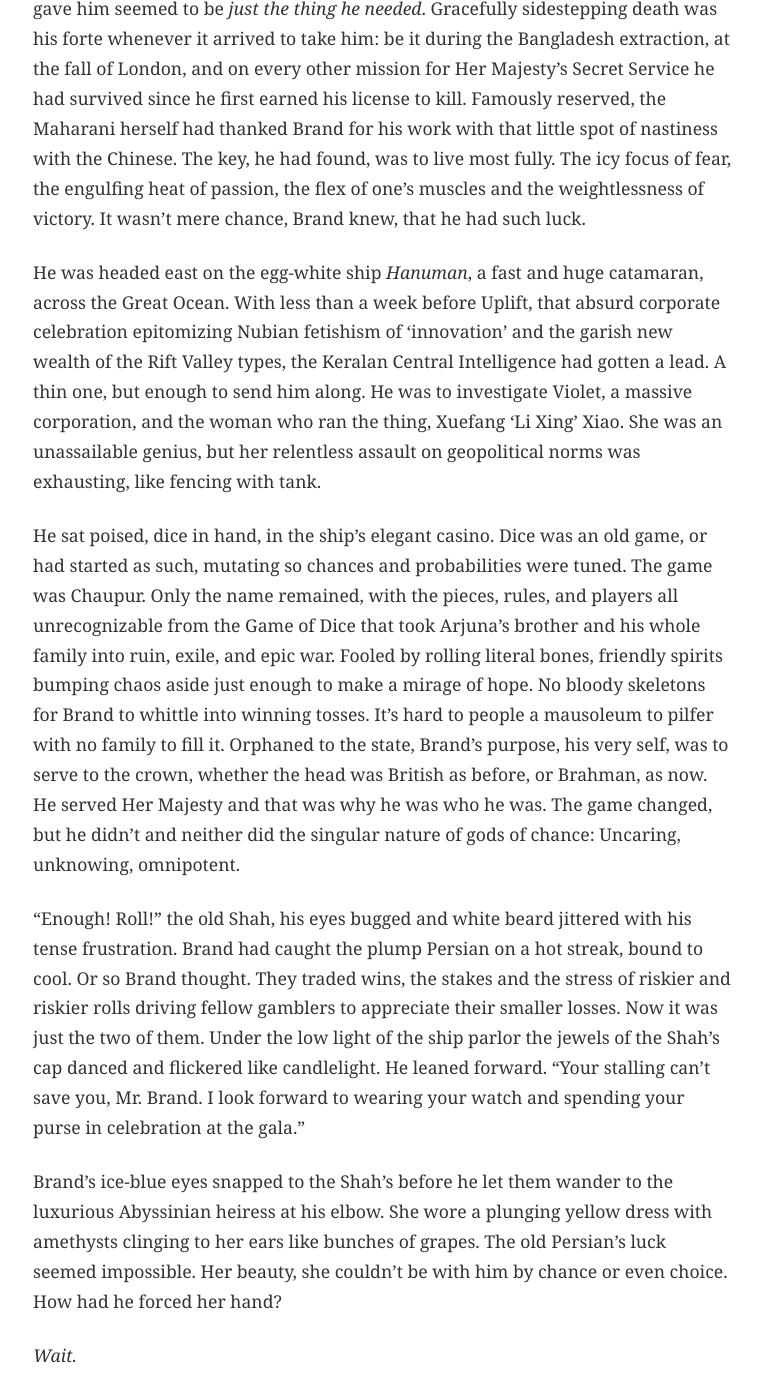
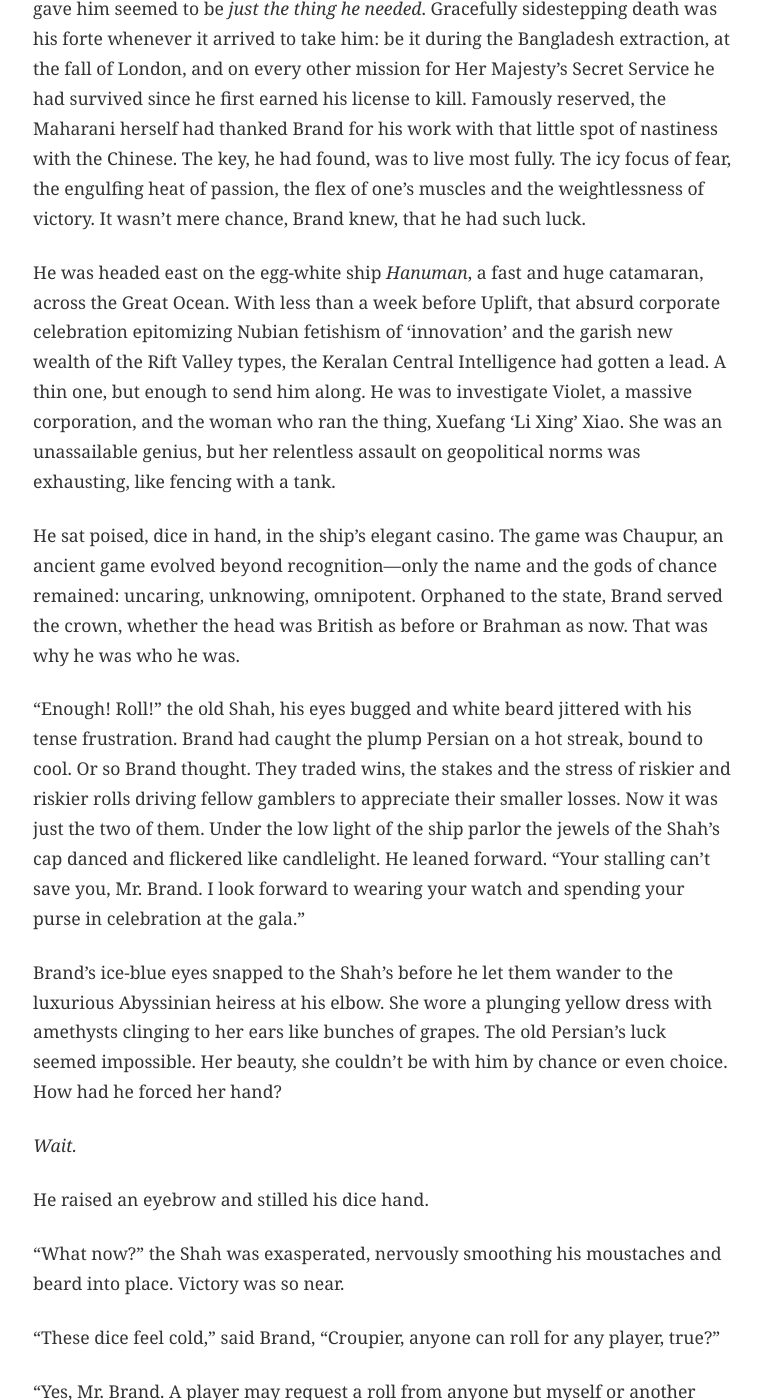
Before and after one commit to kmunki/kmunki.github.io, a Jekyll site: the page built from _fiction/violet/012-chapter-02.md, in a window 1280 px wide and 1400 px high, scrolled down 668 px. Shown: the whole window, without its empty margins (257-1019 px from the left). Built offline with Jekyll 4.4.1, drawn with Linux system fonts in a browser that asks for light colours; some of the changed text lies outside the part shown.

Commit message:
Polish Ch 2: Compression, grammar, transitions
Applied 3 targeted improvements from developmental review:

1. Dice history compression: Condensed confusing Arjuna/Chaupur
   digression from 9 sentences to 3, preserving thematic point
   (Brand's identity tied to service, uncaring gods of chance) while
   removing obscure metaphors that interrupted momentum

2. Grammar fix: "like fencing with tank" → "like fencing with a tank"
   (missing article)

3. Transition bridging: Added beat of Brand collecting winnings and
   moving to bar, making the casino→bar shift feel earned rather
   than jumped

Status: Revised Draft → Near Final Draft
Review: Scrivener-Exports/Violet/development/reviews/02-Jack-Brand-International-Man-of-Mystery.md

🤖 Generated with Claude Code
Co-Authored-By: Claude <noreply@anthropic.com>

```diff
--- a/_fiction/violet/012-chapter-02.md
+++ b/_fiction/violet/012-chapter-02.md
@@ -9,9 +9,9 @@ date: December 15, 2025
 ---
 Luck had long been on the European’s side. You know the type. Bullets with Jack Brand’s name went just wide while his hip shots found their mark’s heart. Nefarious elements with the upper hand gloated just long enough for him to escape and die another day. Whatever random gadgets the old codger of a quartermaster gave him seemed to be *just the thing he needed*. Gracefully sidestepping death was his forte whenever it arrived to take him: be it during the Bangladesh extraction, at the fall of London, and on every other mission for Her Majesty’s Secret Service he had survived since he first earned his license to kill. Famously reserved, the Maharani herself had thanked Brand for his work with that little spot of nastiness with the Chinese. The key, he had found, was to live most fully. The icy focus of fear, the engulfing heat of passion, the flex of one’s muscles and the weightlessness of victory. It wasn’t mere chance, Brand knew, that he had such luck.
 
-He was headed east on the egg-white ship *Hanuman*, a fast and huge catamaran, across the Great Ocean. With less than a week before Uplift, that absurd corporate celebration epitomizing Nubian fetishism of ‘innovation’ and the garish new wealth of the Rift Valley types, the Keralan Central Intelligence had gotten a lead. A thin one, but enough to send him along. He was to investigate Violet, a massive corporation, and the woman who ran the thing, Xuefang ‘Li Xing’ Xiao. She was an unassailable genius, but her relentless assault on geopolitical norms was exhausting, like fencing with tank.
+He was headed east on the egg-white ship *Hanuman*, a fast and huge catamaran, across the Great Ocean. With less than a week before Uplift, that absurd corporate celebration epitomizing Nubian fetishism of 'innovation' and the garish new wealth of the Rift Valley types, the Keralan Central Intelligence had gotten a lead. A thin one, but enough to send him along. He was to investigate Violet, a massive corporation, and the woman who ran the thing, Xuefang 'Li Xing' Xiao. She was an unassailable genius, but her relentless assault on geopolitical norms was exhausting, like fencing with a tank.
 
-He sat poised, dice in hand, in the ship’s elegant casino. Dice was an old game, or had started as such, mutating so chances and probabilities were tuned. The game was Chaupur. Only the name remained, with the pieces, rules, and players all unrecognizable from the Game of Dice that took Arjuna’s brother and his whole family into ruin, exile, and epic war. Fooled by rolling literal bones, friendly spirits bumping chaos aside just enough to make a mirage of hope. No bloody skeletons for Brand to whittle into winning tosses. It’s hard to people a mausoleum to pilfer with no family to fill it. Orphaned to the state, Brand’s purpose, his very self, was to serve to the crown, whether the head was British as before, or Brahman, as now. He served Her Majesty and that was why he was who he was. The game changed, but he didn’t and neither did the singular nature of gods of chance: Uncaring, unknowing, omnipotent.
+He sat poised, dice in hand, in the ship's elegant casino. The game was Chaupur, an ancient game evolved beyond recognition—only the name and the gods of chance remained: uncaring, unknowing, omnipotent. Orphaned to the state, Brand served the crown, whether the head was British as before or Brahman as now. That was why he was who he was.
 
 “Enough! Roll!” the old Shah, his eyes bugged and white beard jittered with his tense frustration. Brand had caught the plump Persian on a hot streak, bound to cool. Or so Brand thought. They traded wins, the stakes and the stress of riskier and riskier rolls driving fellow gamblers to appreciate their smaller losses. Now it was just the two of them. Under the low light of the ship parlor the jewels of the Shah’s cap danced and flickered like candlelight. He leaned forward. “Your stalling can’t save you, Mr. Brand. I look forward to wearing your watch and spending your purse in celebration at the gala.”
 
@@ -55,7 +55,9 @@ The croupier leaned forward, scrutinizing the roll.
 
 “Mr. Brand wins.”
 
-Laughter and applause drowned the furious moan of the Shah, trapped by his own invulnerable luck. No way out for the Shah, no claiming a cheat. *Good show, old boy, *Brand thought to himself, *Britannia’s not out of this yet*. The defeated Shah spat and stood from the table, furious. Tickets to the gala were more precious than the yachts’ entire casino bank. That the ESA couldn’t score one for their best agent galling, but Brand knew the game. So he had caught this, the last cruise catamaran out of Waikiki for Violet’s private island. Only the best were invited, and all the best have their vices.
+Laughter and applause drowned the furious moan of the Shah, trapped by his own invulnerable luck. No way out for the Shah, no claiming a cheat. *Good show, old boy, *Brand thought to himself, *Britannia's not out of this yet*. The defeated Shah spat and stood from the table, furious.
+
+Brand collected his winnings—the precious gala tickets worth more than the yacht's entire casino bank—and made his way to the bar. That the ESA couldn't score passage for their best agent was galling, but Brand knew the game. Only the best were invited to Violet's private island, and all the best had their vices.
 
 He scoffed, sipping his martini at the bar. That some of the most resource impoverished and far flung pebbles in the middle of the Great Ocean had been bought up in a biotech land grab after the first few post war treaties had always struck him as daft. How anyone could do anything in the doldrums heat of equatorial jungle, a half day’s boat ride from the next anything? Preposterous. Ah well. Nothing left to do but enjoy the rest of the cruise.
 
```
